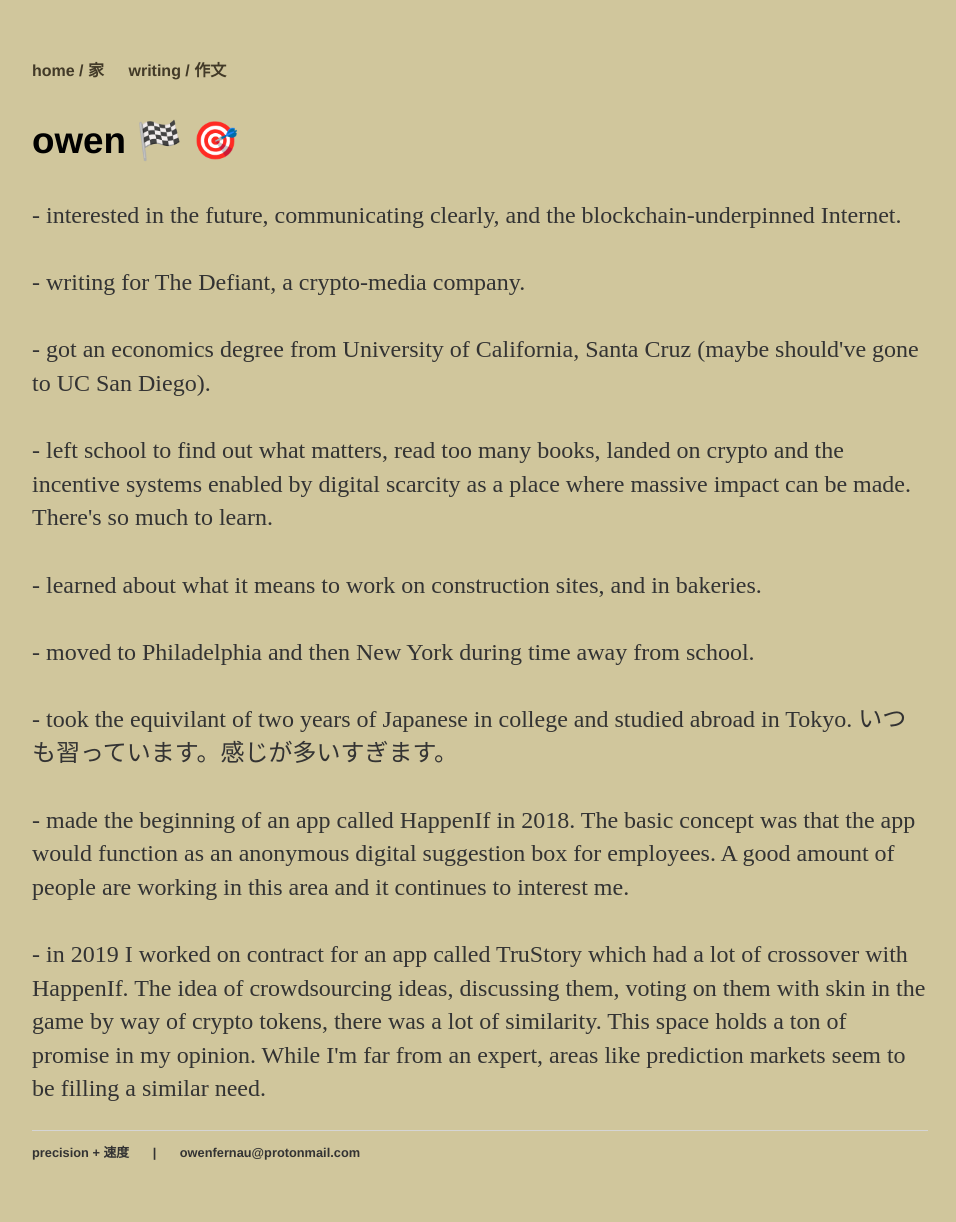
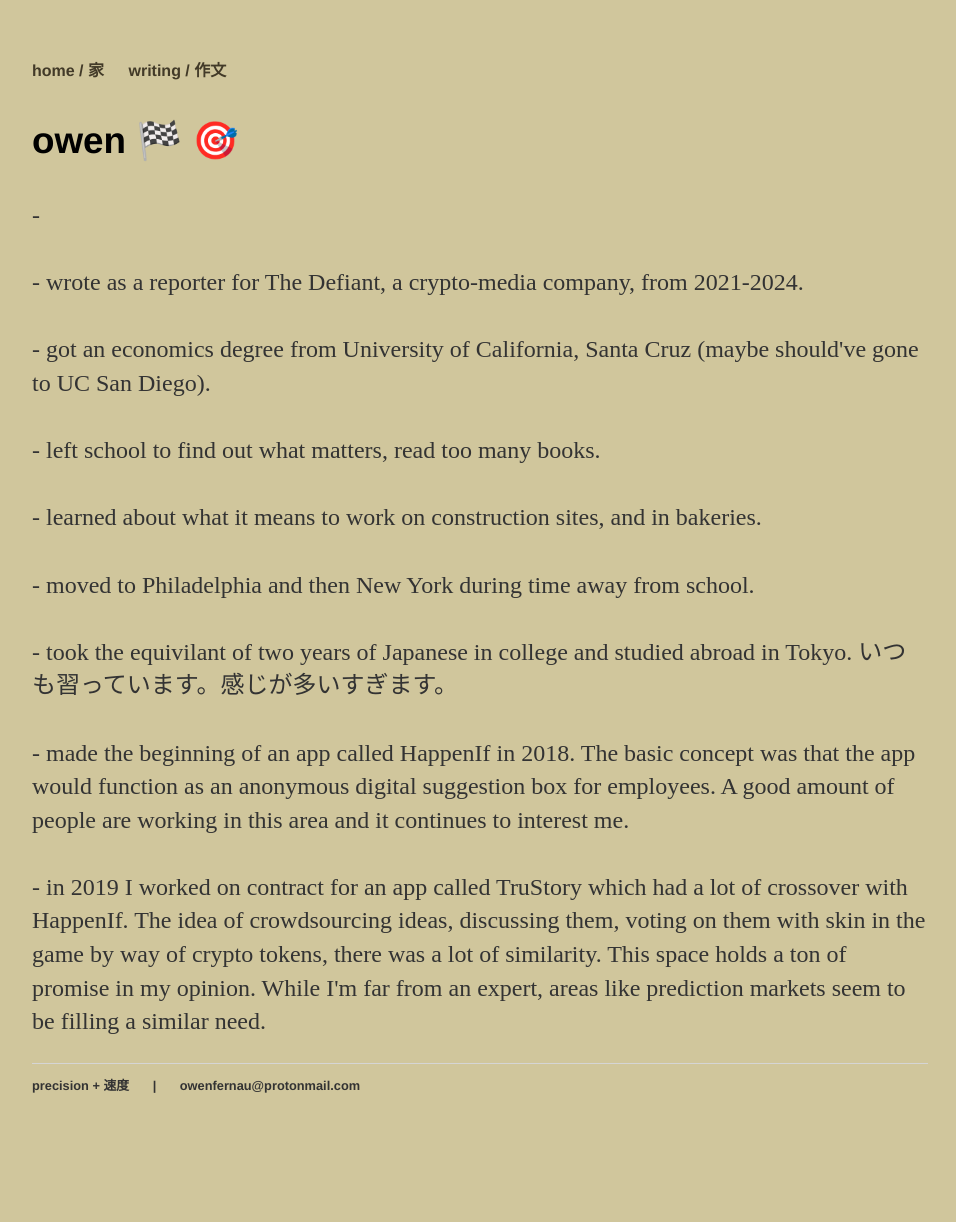
Before and after one commit to owenfernau/owenfernau.github.io, a Jekyll site: the page built from index.html, in a window 1280 px wide. Shown: the whole page, without its empty margins (160-1116 px from the left). Built offline with Jekyll 4.4.1, drawn with Linux system fonts in a browser that asks for light colours; after the commit the page ends 1155 px from its top, so only the background shows below that.

Commit message:
Update index.html
nothing much

```diff
--- a/index.html
+++ b/index.html
@@ -5,16 +5,13 @@ title: owen fernau
 <div class="blurb">
 	<h3> owen 🏁 🎯 </h3>
 	<p>
-		- interested in the future, communicating clearly,
-		and the blockchain-underpinned Internet.
+		-
 		<br><br>
-		- writing for The Defiant, a crypto-media company.
+		- wrote as a reporter for The Defiant, a crypto-media company, from 2021-2024.
 		<br><br>
 		- got an economics degree from University of California, Santa Cruz (maybe should've gone to UC San Diego).
 		<br><br>
-		- left school to find out what matters, read too many books, landed on
-		crypto and the incentive systems enabled by digital scarcity as a place
-		where massive impact can be made. There's so much to learn.
+		- left school to find out what matters, read too many books.
 		<br><br>
 		- learned about what it means to work on construction sites, and in bakeries.
 		<br><br>
```
